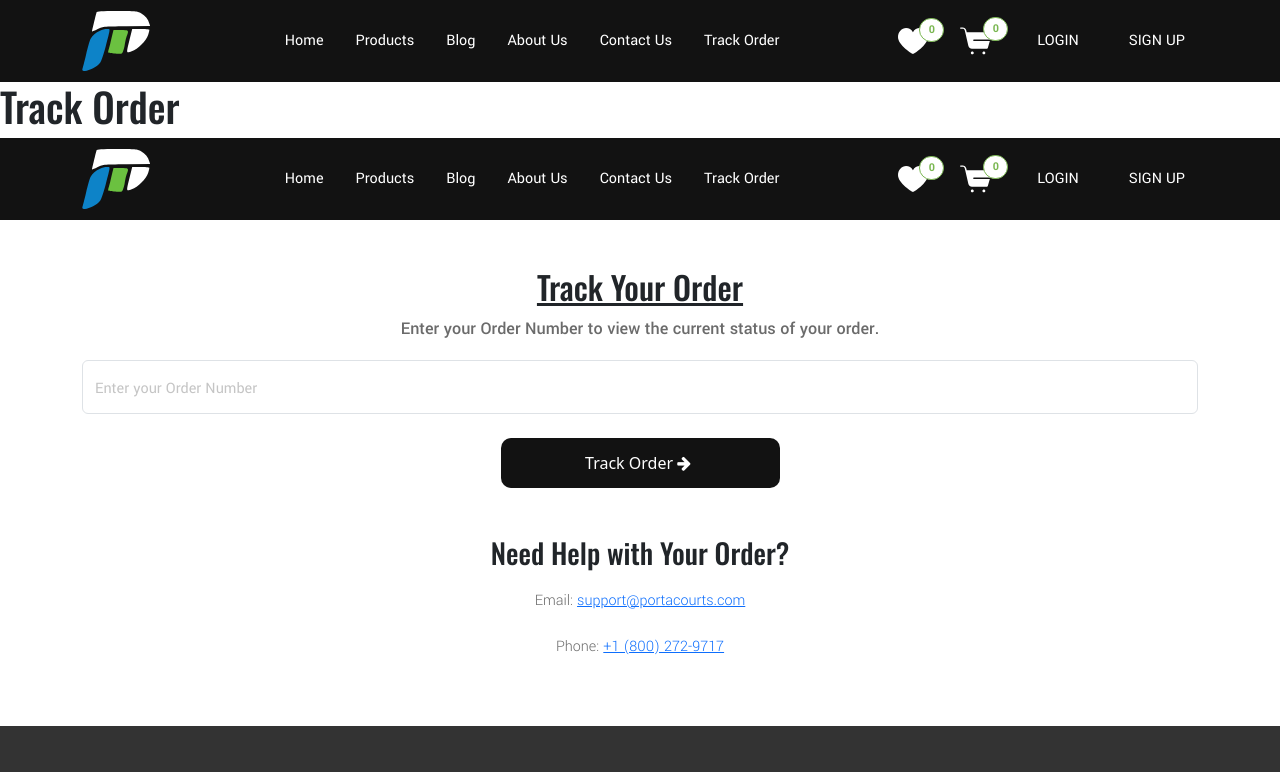
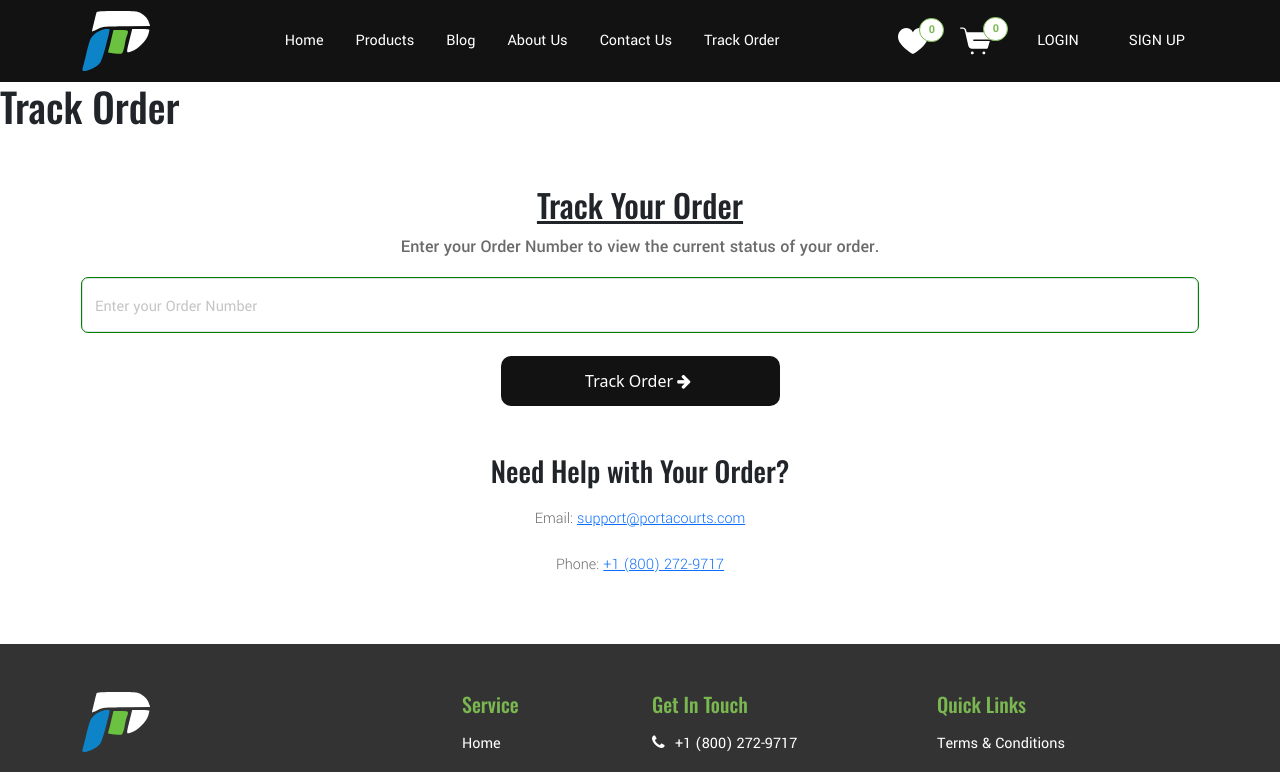
Before and after one commit to vijjus315/portacourtone, a React (Vite) app: page /track-order in a window 1280 px wide. Shown: the top 772 px of the page. Built offline with nearby package versions, Linux system fonts and the light colour scheme; no server answers.

Commit message:
css completed

```diff
--- a/src/pages/trackOrder.jsx
+++ b/src/pages/trackOrder.jsx
@@ -16,14 +16,13 @@ const TrackOrder = () => {
   const [submitted, setSubmitted] = useState(false);
 
   const handleSubmit = (e) => {
-    e.pventDefault();
+    e.preventDefault();
 
     setSubmitted(true);
   }
 
   return (
     <>
-    <Header />
     <section className="trackorder-wrapper py-5">
       <div className="container">
         <div className="row">
@@ -46,6 +45,10 @@ const TrackOrder = () => {
                   placeholder="Enter your Order Number"
                   value={orderNumber}
                   onChange={(e) => setOrderNumber(e.target.value)}
+                  style={{
+                    outline: '1px solid green',
+                    boxShadow: 'none',
+                  }}
                   required
                 />
               <button
@@ -73,7 +76,6 @@ const TrackOrder = () => {
     <ChangePasswordModal />
     <EditProfileModal />
 
-    <Footer />
     </>
   )
 }
```
